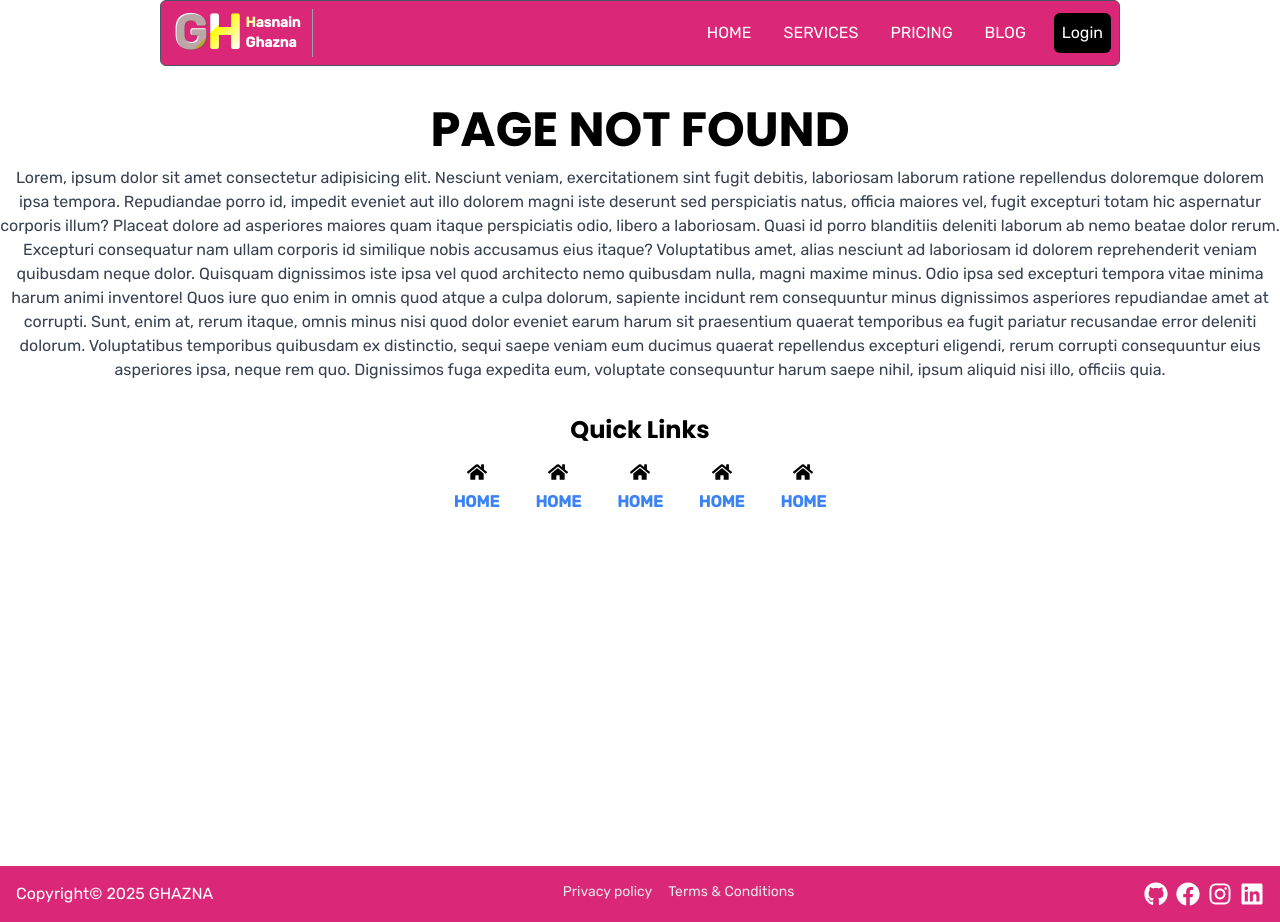
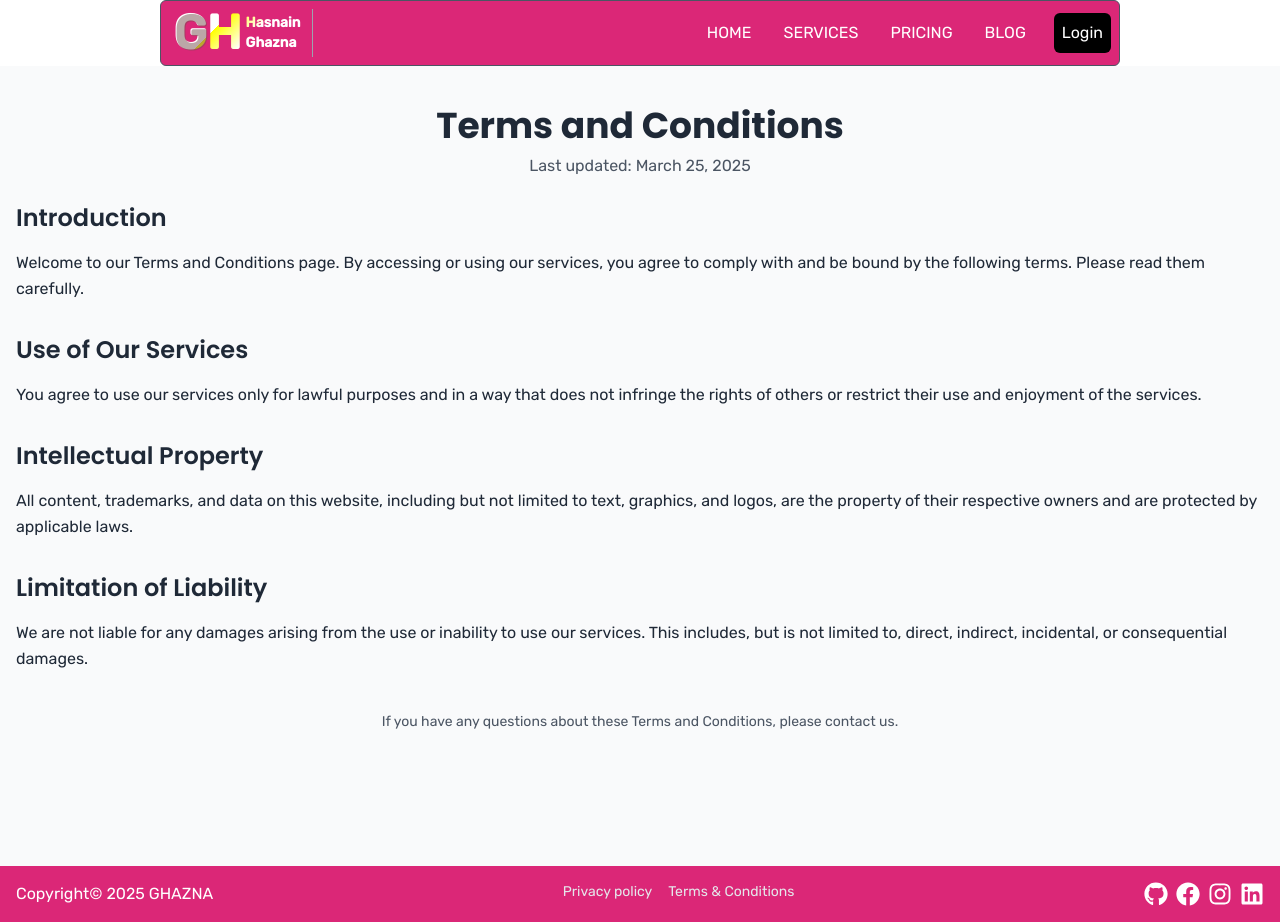
Before and after one commit to mhgkhan/ghazna, a Next.js app: page /termsandconditions in a window 1280 px wide. Before the commit this address had no page. Built offline with nearby package versions, Linux system fonts and the light colour scheme.

Commit message:
feat: Add Terms and Conditions page and update links in Privacy Policy and Footer components

```diff
--- a/src/app/privacy-policy/page.js
+++ b/src/app/privacy-policy/page.js
@@ -2,7 +2,7 @@ import React from 'react'
 
 const page = () => {
   return (
-    <article className='page w-full h-full py-10 md:px-4 px-2 bg-gray-50 dark:bg-gray-900'>
+    <article className='page w-full h-full py-10 md:px-4 px-2 bg-gray-50 dark:bg-gray-800'>
       {/* Privacy Policy Page */}
       <section className='intro w-full my-5'>
         <div className='container mx-auto'>
@@ -65,7 +65,7 @@ const page = () => {
           <h2 className="md:text-3xl text-2xl font-semibold text-pink-600">Contact Us</h2>
           <p className='my-4 dark:text-gray-200 text-gray-700 text-justify leading-relaxed'>
             If you have any questions, concerns, or feedback regarding this Privacy Policy or our data practices, please do not hesitate
-            to reach out to us. You can contact us via email at <a href="mailto:muhammadhasnainghazna@gmail.com" className="text-pink-600 underline">support@example.com</a>.
+            to reach out to us. You can contact us via email at <a href="mailto:muhammadhasnainghazna@gmail.com" className="text-pink-600 underline">muhammadhasnainghazna@gmail.com</a>.
             We value your trust and are here to assist you with any inquiries you may have.
           </p>
         </div>
--- /dev/null
+++ b/src/app/termsandconditions/page.js
@@ -0,0 +1,53 @@
+import React from 'react'
+
+const page = () => {
+  return (
+    <article
+      className='page w-full min-h-screen py-10 md:px-4 px-2 bg-gray-50 dark:bg-gray-800 text-gray-800 dark:text-gray-200'
+      lang="en"
+    >
+      <header className='mb-6 text-center'>
+        <h1 className='text-3xl md:text-4xl font-bold'>Terms and Conditions</h1>
+        <p className='text-sm md:text-base text-gray-600 dark:text-gray-400 mt-2'>
+          Last updated: March 25, 2025
+        </p>
+      </header>
+
+      <section className='mb-8'>
+        <h2 className='text-2xl font-semibold mb-4'>Introduction</h2>
+        <p className='text-base leading-relaxed'>
+          Welcome to our Terms and Conditions page. By accessing or using our services, you agree to comply with and be bound by the following terms. Please read them carefully.
+        </p>
+      </section>
+
+      <section className='mb-8'>
+        <h2 className='text-2xl font-semibold mb-4'>Use of Our Services</h2>
+        <p className='text-base leading-relaxed'>
+          You agree to use our services only for lawful purposes and in a way that does not infringe the rights of others or restrict their use and enjoyment of the services.
+        </p>
+      </section>
+
+      <section className='mb-8'>
+        <h2 className='text-2xl font-semibold mb-4'>Intellectual Property</h2>
+        <p className='text-base leading-relaxed'>
+          All content, trademarks, and data on this website, including but not limited to text, graphics, and logos, are the property of their respective owners and are protected by applicable laws.
+        </p>
+      </section>
+
+      <section className='mb-8'>
+        <h2 className='text-2xl font-semibold mb-4'>Limitation of Liability</h2>
+        <p className='text-base leading-relaxed'>
+          We are not liable for any damages arising from the use or inability to use our services. This includes, but is not limited to, direct, indirect, incidental, or consequential damages.
+        </p>
+      </section>
+
+      <footer className='mt-10 text-center'>
+        <p className='text-sm text-gray-600 dark:text-gray-400'>
+          If you have any questions about these Terms and Conditions, please contact us.
+        </p>
+      </footer>
+    </article>
+  )
+}
+
+export default page
--- a/src/components/Footer.jsx
+++ b/src/components/Footer.jsx
@@ -10,7 +10,7 @@ export default function Footer() {
           <div className="footer-part flex items-center justify-center flex-col gap-2">
             <div className="pages flex gap-4">
               <Link href={'/privacy-policy'} className="text-sm text-gray-200 hover:underline">Privacy policy</Link>
-              <Link href={'/cookies'} className="text-sm text-gray-200 hover:underline">Terms & Conditions  </Link>
+              <Link href={'/termsandconditions'} className="text-sm text-gray-200 hover:underline">Terms & Conditions  </Link>
             </div>
           </div>
           <div className="socialmedias flex gap-2">
```
